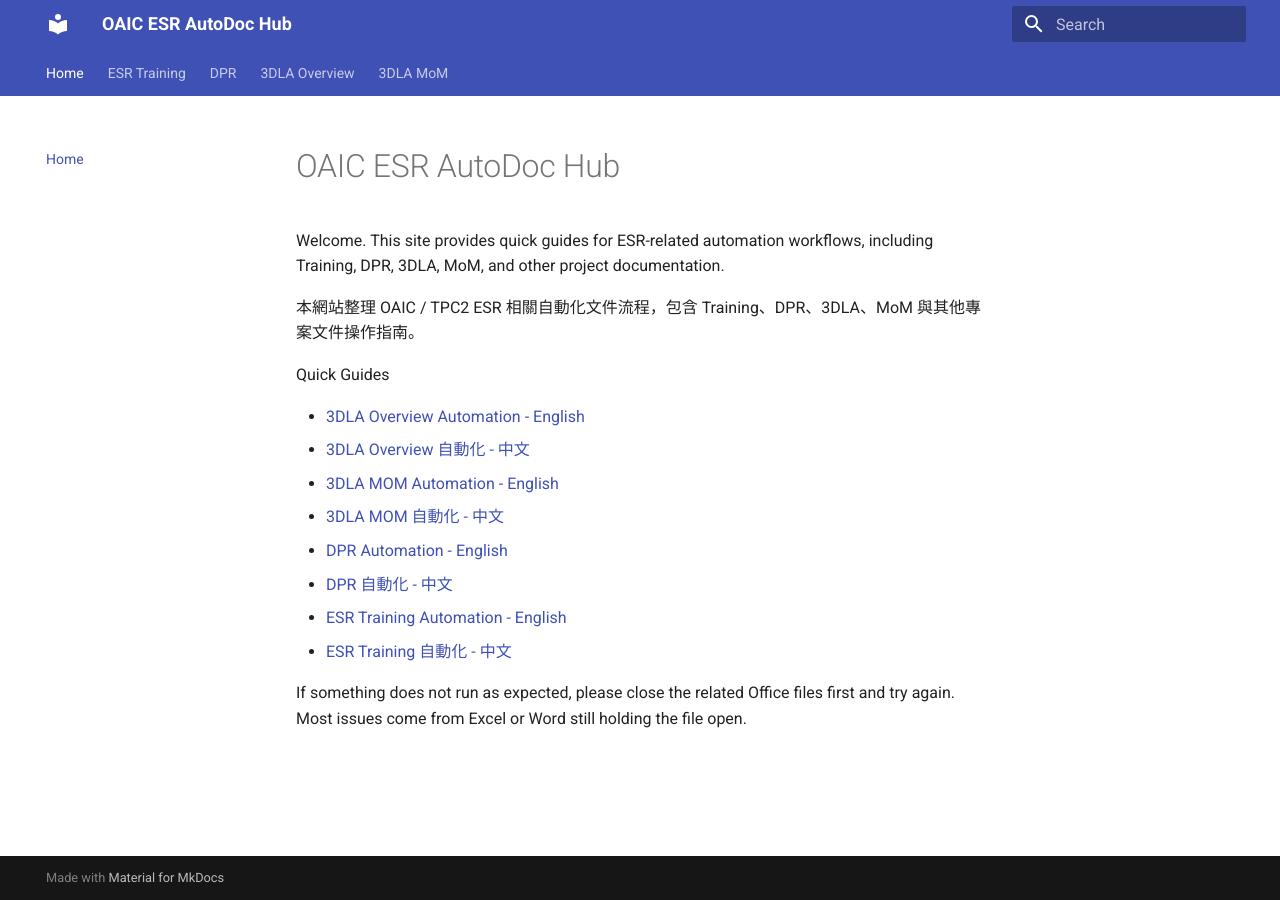
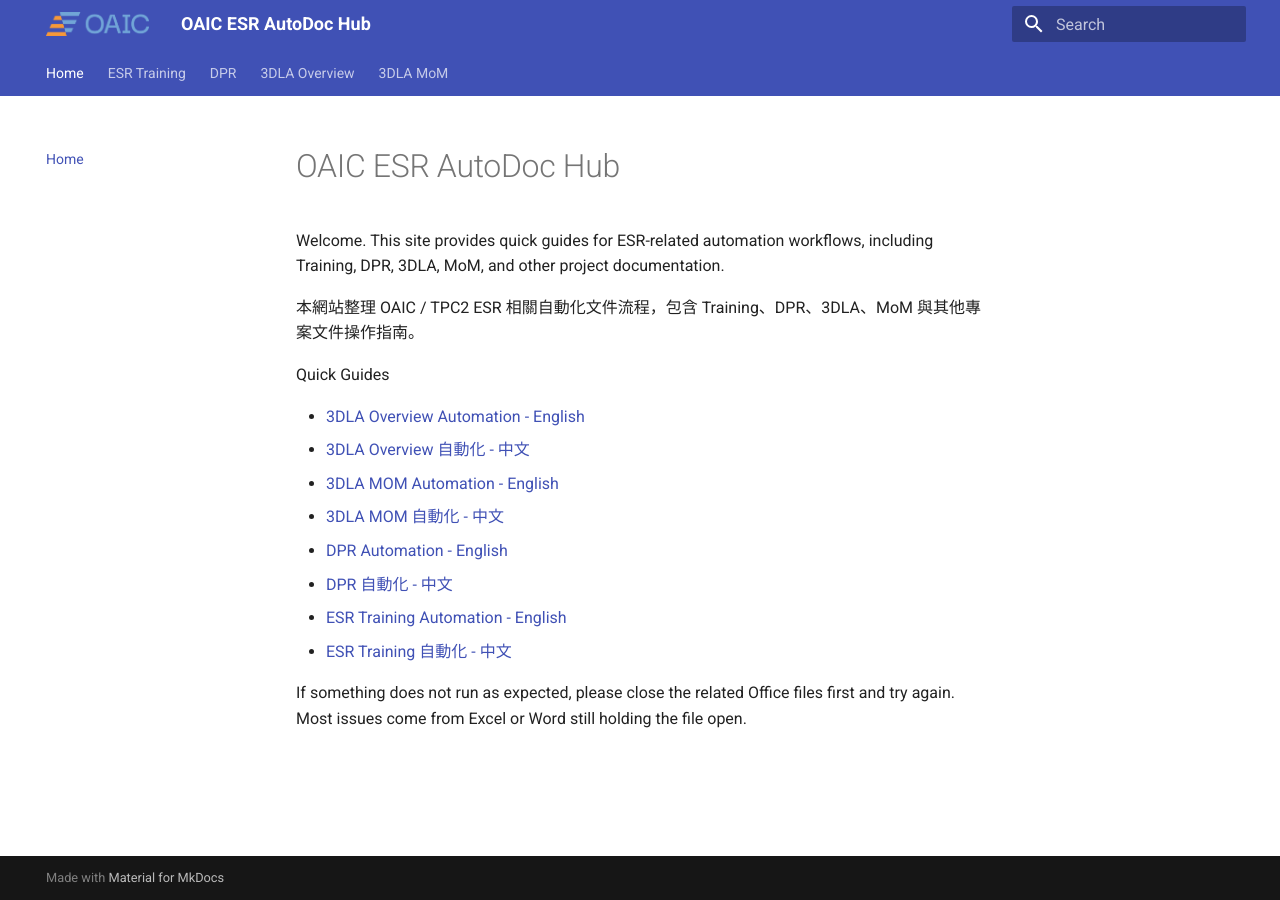
Before and after one commit to fanhow-source/tpc2-esr-training-hub, an MkDocs documentation site: the page built from docs/index.md, in a window 1280 px wide. Built offline with MkDocs 1.6.1 and Material for MkDocs 9.7.7, drawn with Linux system fonts in a browser that asks for light colours.

Commit message:
Update OAIC logo

```diff
--- a/mkdocs.yml
+++ b/mkdocs.yml
@@ -5,6 +5,8 @@ site_author: OAIC ESR Team
 theme:
   name: material
   language: en
+  logo: assets/oaic-logo.png
+  favicon: assets/oaic-logo.png
   features:
     - navigation.tabs
     - navigation.sections
```
Also changed, not shown: docs/assets/oaic-logo.png (added), docs/assets/oaic-logo_1 (2).png (added), site/3DLA-MOM-AUTO-Quick-Guide-EN/index.html, site/3DLA-MOM-AUTO-Quick-Guide-ZH/index.html, site/3DLA-Overview-AUTO-Quick-Guide-EN/index.html, site/3DLA-Overview-AUTO-Quick-Guide-ZH/index.html, site/404.html, site/DPR-AUTO-Quick-Guide-EN/index.html, site/DPR-AUTO-Quick-Guide-ZH/index.html, site/ESR-Training-AUTO-Quick-Guide-EN/index.html, site/ESR-Training-AUTO-Quick-Guide-ZH/index.html, site/index.html, site/search/search_index.json.
